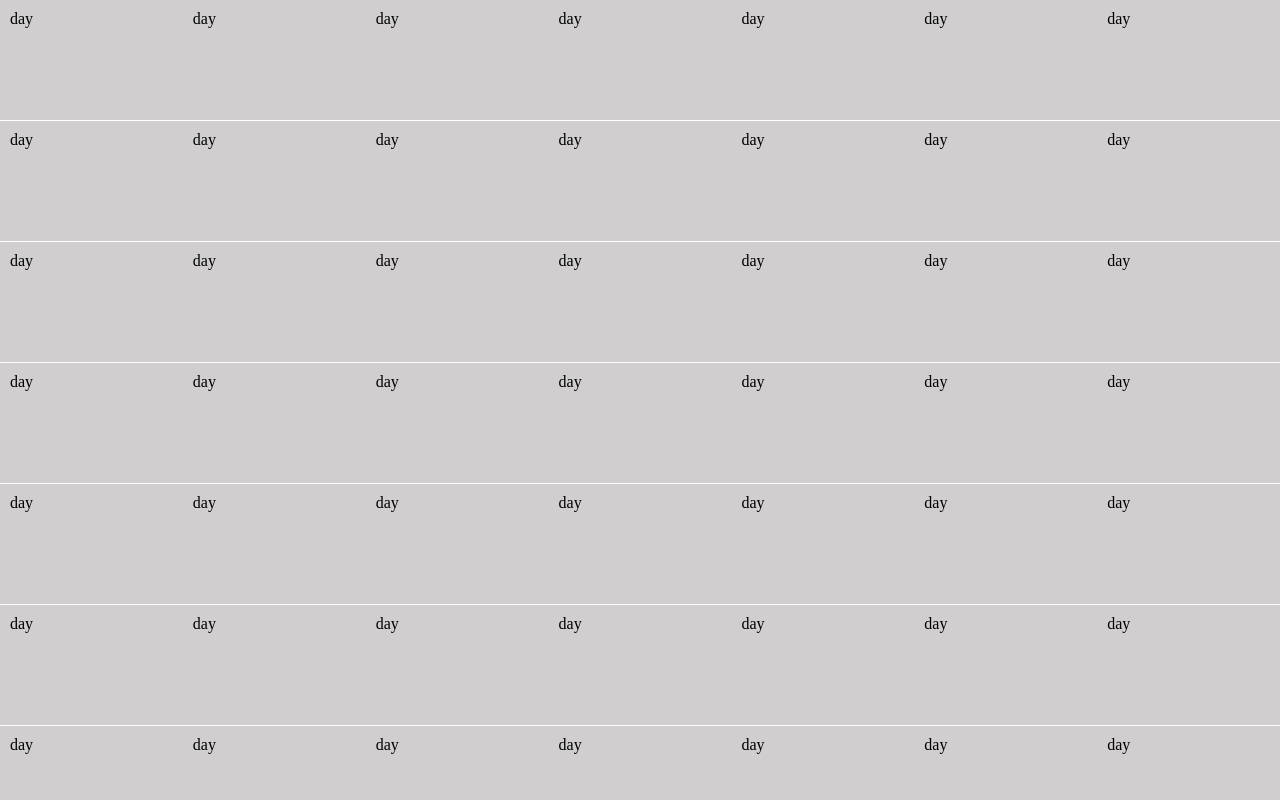
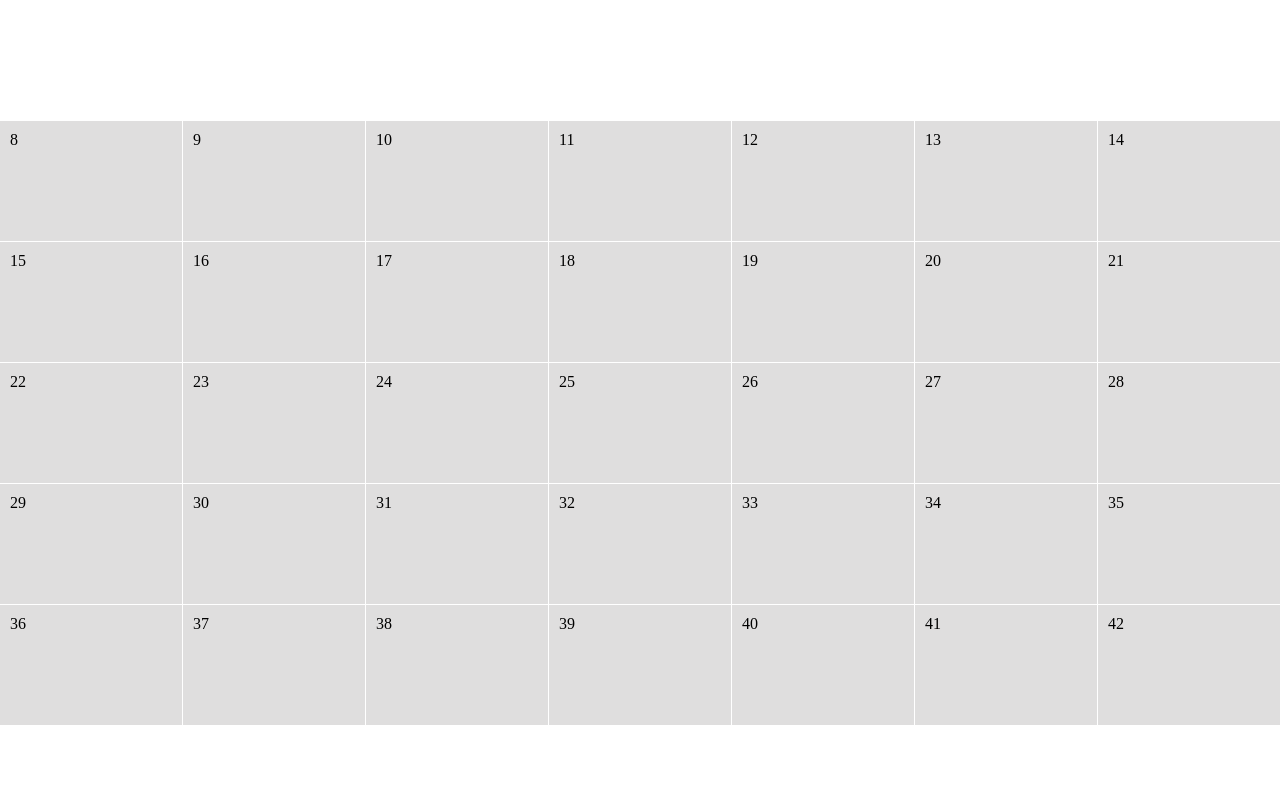
Before and after one commit to scicluna/eventplanner, a React (Vite) app: page / in a window 1280 px wide. Shown: the top 800 px of the page. Built offline with nearby package versions, Linux system fonts and the light colour scheme.

Commit message:
Some progress on editing daily events

```diff
--- a/index.html
+++ b/index.html
@@ -3,7 +3,6 @@
 
 <head>
   <meta charset="UTF-8" />
-  <link rel="icon" type="image/svg+xml" href="/vite.svg" />
   <meta name="viewport" content="width=device-width, initial-scale=1.0" />
   <title>Vite + React</title>
 </head>
--- a/package.json
+++ b/package.json
@@ -9,6 +9,7 @@
     "preview": "vite preview"
   },
   "dependencies": {
+    "aos": "^3.0.0-beta.6",
     "react": "^18.2.0",
     "react-dom": "^18.2.0"
   },
--- a/src/App.css
+++ b/src/App.css
@@ -23,10 +23,28 @@ body {
 .week {
   display: grid;
   grid-template-columns: repeat(7, 1fr);
-  background-color: rgb(208, 206, 206);
+  gap: 1px;
 }
 
 .day {
   display: flex;
+  flex-direction: column;
   padding: 10px;
+  background-color: rgba(208, 206, 206, 0.678);
 }
+
+.day:hover {
+  cursor: pointer;
+  background-color: rgb(208, 206, 206);
+}
+
+.events {
+  height: 100%;
+  width: 100%;
+}
+
+.event {
+  height: 100%;
+  width: 100%;
+  white-space: pre-wrap;
+}
--- a/src/components/Day.jsx
+++ b/src/components/Day.jsx
@@ -1,9 +1,32 @@
+import { useState, useEffect } from "react"
+import Aos from "aos"
 
 
-export function Day() {
+export function Day({ day, daynumber }) {
+    const [currentDay, setCurrentDay] = useState([day])
+
+    function updateDay(e) {
+        e.target.contentEditable = true
+        e.target.addEventListener('blur', changeDay)
+    }
+
+    function changeDay(e) {
+        e.target.removeEventListener('blur', changeDay)
+        e.target.contentEditable = false
+        const text = e.target.innerText
+        if (text != currentDay) setCurrentDay([text])
+        Aos.refresh()
+    }
+
     return (
-        <div className="day">
-            day
+        <div className={"day"} data-aos={"flip-up"} data-aos-mirror={'true'} >
+            {daynumber}
+            <div className={"events"} >
+                {currentDay?.map((day, i) =>
+                    <div key={i} className={"event"} onClick={(e) => updateDay(e)} >
+                        {day}
+                    </div>)}
+            </div>
         </div>
     )
 }
--- a/src/components/Week.jsx
+++ b/src/components/Week.jsx
@@ -4,10 +4,12 @@ import { Day } from "./Day"
 export function Week({ week, weeknumber }) {
     const [currentWeek, setCurrentWeek] = useState(week)
 
+
+
     return (
-        <div className={"week"}>
+        <div className={"week"} data-aos={"flip-up"} data-aos-mirror={'true'}>
             {currentWeek.flat().map((day, i) => {
-                return <Day key={i} />
+                return <Day key={(i + 1) + (weeknumber * 7)} daynumber={(i + 1) + (weeknumber * 7)} day={day} />
             })}
         </div>
     )
--- a/src/components/Year.jsx
+++ b/src/components/Year.jsx
@@ -1,9 +1,16 @@
 import { useState } from "react"
 import { Week } from "./Week"
+import Aos from "aos"
+import 'aos/dist/aos.css'
+
 
 
 export function Year() {
     const [year, setYear] = useState(Array(52).fill([Array(7).fill(null)]))
+
+
+    Aos.init()
+
 
     return (
         <div className={"giantgrid"}>
```
Also changed, not shown: 1 other file (tests, documents, lock files or other folders).
